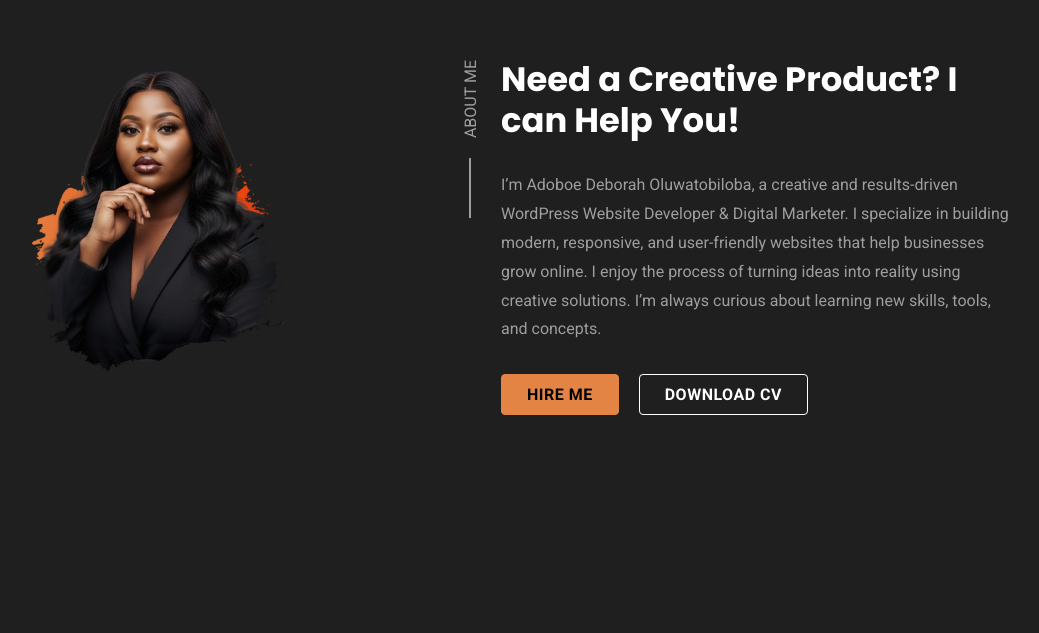
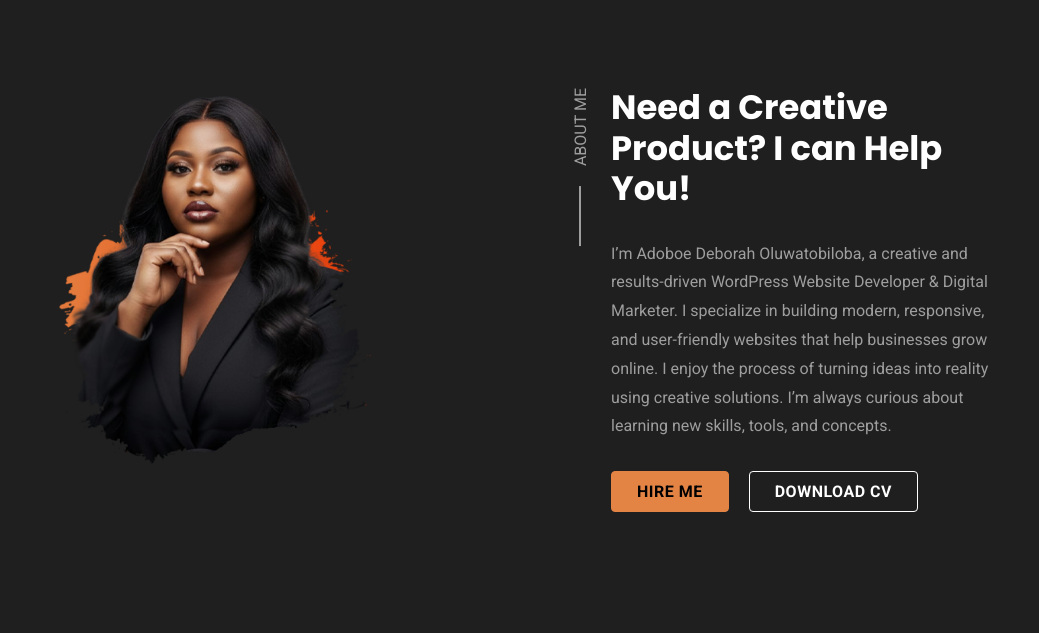
Before and after one commit to eremiah3/THNYKDIGITAL, a plain HTML site: page index.html in a window 1280 px wide. Shown: the part 1427-2060 px from the top of the page, without its empty margins (194-1233 px from the left). Drawn offline with nearby package versions, Linux system fonts and the light colour scheme; a web font is replaced by a local one.

Commit message:
Thnykdigital

```diff
--- a/assets/css/style.css
+++ b/assets/css/style.css
@@ -574,7 +574,7 @@ main { overflow-x: hidden; }
 .about { padding-block: var(--section-padding); }
 
 .about-banner {
-  max-width: 500px;
+  max-width: 600px;
   margin-inline: auto;
   margin-bottom: 80px;
 }
@@ -1249,7 +1249,7 @@ textarea.input-field {
 
   .about {
     display: grid;
-    grid-template-columns: 1fr 1fr;
+    grid-template-columns: 1.5fr 1fr;
     align-items: center;
     gap: 30px;
   }
@@ -1358,6 +1358,6 @@ textarea.input-field {
    * ABOUT
    */
 
-  .about-banner { max-width: 450px; }
+  .about-banner { max-width: 550px; }
 
 }
```
